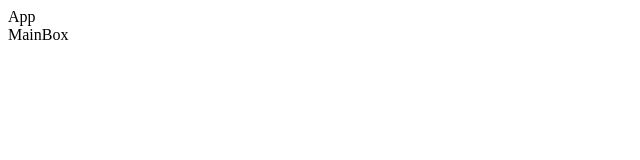
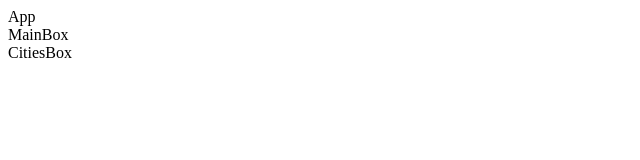
Before and after one commit to chingu-voyages/v10-geckos-team-04, a React (Create React App) app in the folder spiral-weather/: page / in a window 1280 px wide. Shown: the top 160 px of the page, without its empty margins (0-640 px from the left). Built offline with nearby package versions, Linux system fonts and the light colour scheme.

Commit message:
Feat: Add <CitiesBox>

```diff
--- a/spiral-weather/src/components/App.js
+++ b/spiral-weather/src/components/App.js
@@ -1,9 +1,11 @@
 import React from 'react';
 import MainBox from './MainBox';
+import CitiesBox from'./CitiesBox';
 
 const App = () => {
   return <div>App
            <MainBox/>
+           <CitiesBox/>
          </div>;
 };
 
--- /dev/null
+++ b/spiral-weather/src/components/CitiesBox.js
@@ -0,0 +1,7 @@
+import React from 'react';
+
+const CitiesBox = () => {
+  return <div>CitiesBox</div>;
+};
+
+export default CitiesBox;
```
